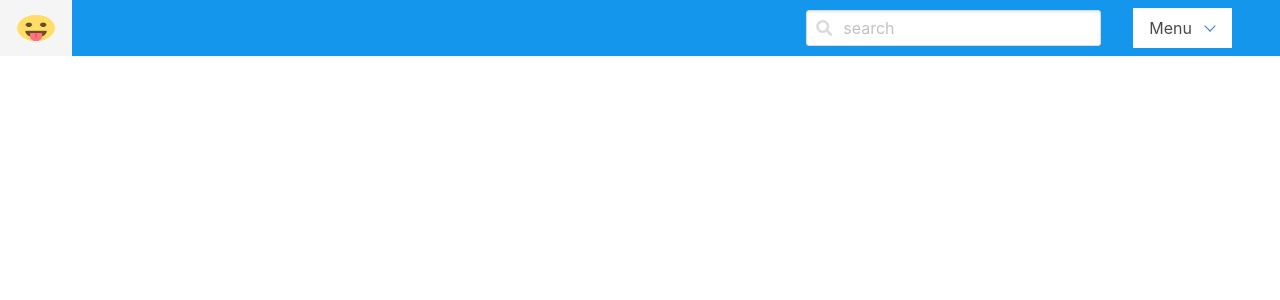
After one commit to stark276/Gameshop, a Django app: template shop/templates/shop/player_base.html in a window 1280 px wide. The commit adds this page. Shown: the top 300 px of the page. Run offline with Django 3.2, Linux system fonts and the light colour scheme; the template is opened without the code that fills it, so the values that code supplies are empty; some libraries are stand-ins or nearby versions.

Commit message:
[add] player base

```diff
--- /dev/null
+++ b/shop/templates/shop/player_base.html
@@ -0,0 +1,75 @@
+<!DOCTYPE html>
+<html lang="en">
+<head>
+    <meta charset="UTF-8">
+    <meta name="viewport" content="width=device-width, initial-scale=1">
+    <title>Gameshop</title>
+    {% load static %}
+    <link rel="stylesheet" type="text/css" href="{% static 'shop/bulma-0.6.2/css/bulma.css' %}"/>
+    <link href="https://use.fontawesome.com/releases/v5.0.6/css/all.css" rel="stylesheet">
+    {#    <link rel="stylesheet" type="text/css" href="{% static 'shop/main.css' %}"/>#}
+    <link rel="stylesheet" type="text/css" href="{% static 'shop/catalog.css' %}"/>
+</head>
+<body>
+<nav class="navbar" role="navigation" aria-label="main navigation">
+    <div class="navbar-brand">
+        <a class="navbar-item" href="{% url 'shop:index' %}">
+            <img src="{% static 'shop/images/face-with-stuck-out-tongue-emoji-emoticon-vector-icon.png' %}"
+                 alt="Bulma: a modern CSS framework based on Flexbox"
+                 width="40" height="40">
+        </a>
+        <div class="navbar-burger burger" data-target="navMenu">
+            <span></span>
+            <span></span>
+            <span></span>
+        </div>
+    </div>
+    <div class="navbar-end">
+        <div class="navbar-item">
+            <form action="{% url 'shop:search' %}" method="post">
+                {% csrf_token %}
+                <p class="control has-icons-left">
+                    <input class="input" type="text" name="q" placeholder="search">
+                    <span class="icon is-left">
+                <i class="fas fa-search"></i>
+              </span>
+                </p>
+            </form>
+
+        </div>
+        <div class="navbar-item">
+            <div id="navMenu" class="navbar-menu">
+                <div class="navbar" style="min-height: 1.25rem;">
+                    <div class="navbar-item has-dropdown is-hoverable is-mobile">
+                        <a class="navbar-link">
+                            Menu
+                        </a>
+                        <div class="navbar-dropdown is-boxed">
+                            <a class="navbar-item" href="{% url 'shop:catalog' %}">
+                                Catalog
+                            </a>
+                            <a class="navbar-item" href="{% url 'shop:logout' %}">
+                                Logout
+                            </a>
+                        </div>
+                    </div>
+                </div>
+            </div>
+        </div>
+        <div class="navbar-item">
+
+        </div>
+
+    </div>
+
+</nav>
+<section class="section">
+    <div class="container">
+        {% block content %}{% endblock content %}
+    </div>
+</section>
+
+
+<script src="{% static 'shop/js/burger.js' %}"></script>
+</body>
+</html>
--- a/shop/urls.py
+++ b/shop/urls.py
@@ -11,5 +11,6 @@ urlpatterns = [
     path('logout', views.logout_view, name='logout'),
     path('signup', views.signup, name='signup'),
     path('home', views.home, name='home'),
+    path('catalog', views.catalog_view, name='catalog'),
 
 ]
--- a/shop/views.py
+++ b/shop/views.py
@@ -75,3 +75,6 @@ def create(request):
 
     else:
         return redirect("shop:signup")
+
+def catalog_view(request):
+    pass
```
Also changed, not shown: shop/templates/shop/index.html (+37 -6 lines).
